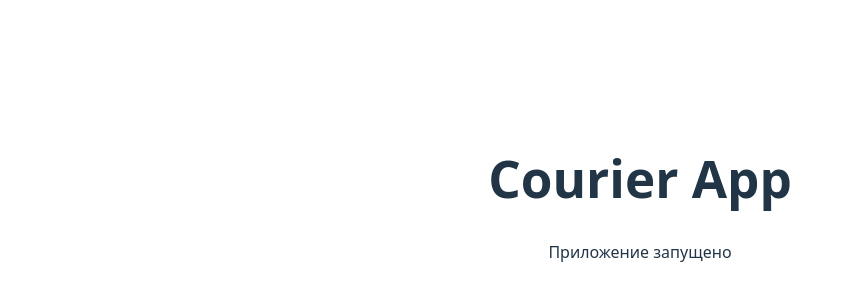
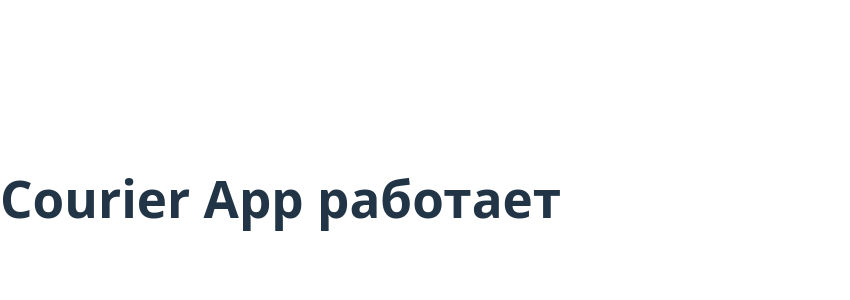
Before and after one commit to vf12776-ux/courier-app, a React (Vite) app: page / in a window 1280 px wide. Shown: the part 202-502 px from the top of the page, without its empty margins (0-850 px from the left). Built offline with nearby package versions, Linux system fonts and the light colour scheme; the HTML template or start-up script is replaced by a standard one.

Commit message:
Update App.tsx

```diff
--- a/src/App.tsx
+++ b/src/App.tsx
@@ -1,11 +1,9 @@
 import React from 'react'
-import './App.css'
 
 function App() {
   return (
-    <div className="App">
-      <h1>Courier App</h1>
-      <p>Приложение запущено</p>
+    <div>
+      <h1>Courier App работает</h1>
     </div>
   )
 }
```
